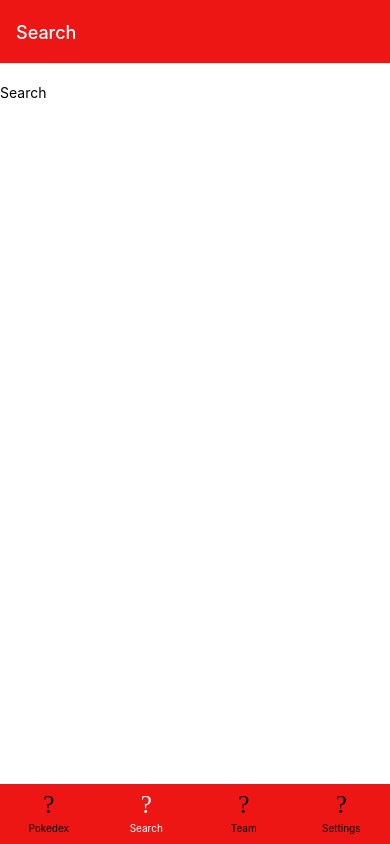
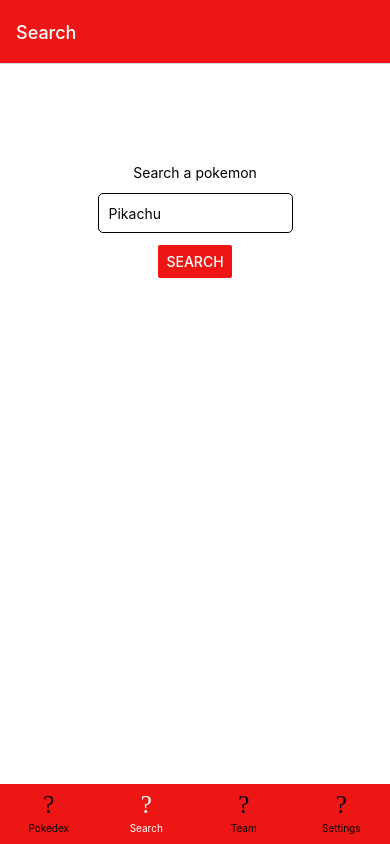
Before and after one commit to LAIR-Antoine/iut-react-native, a React Native app: screen /Search in a window 390 px wide. Built offline with nearby package versions, Linux system fonts and the light colour scheme; no server answers.

Commit message:
feat : search page front

```diff
--- /dev/null
+++ b/components/PokemonSearch.js
@@ -0,0 +1,48 @@
+import React, { useState, useEffect } from 'react';
+import { StatusBar } from 'expo-status-bar';
+import { StyleSheet, Text, TextInput, View, Image, Button } from 'react-native';
+import PokemonCard from './PokemonCard';
+
+function onPressSearch() {
+  console.log('searching pokemon');
+
+
+
+}
+
+export default function PokemonSearch() {
+
+  return (
+    <View style={styles.container}>
+      <Text>Search a pokemon</Text>
+      <TextInput style={styles.input} placeholder="Pikachu" />
+
+      <Button
+        onPress={onPressSearch}
+        title="Search"
+        color="rgba(238,21,21,1)"
+        accessibilityLabel="Search a pokemon"
+      />
+
+      <StatusBar style="auto" />
+    </View>
+  );
+}
+
+const styles = StyleSheet.create({
+  container: {
+    flex: 1,
+    backgroundColor: '#fff',
+    paddingTop: 100,
+    alignItems: 'center',
+  },
+  input: {
+    height: 40,
+    margin: 12,
+    borderWidth: 1,
+    padding: 10,
+    width: '50%',
+    borderRadius: 5,
+  },
+
+});
--- a/screens/SearchScreen.js
+++ b/screens/SearchScreen.js
@@ -1,21 +1,19 @@
 import React from 'react';
-import { StatusBar } from 'expo-status-bar';
-import { StyleSheet, Text, View } from 'react-native';
+import { createStackNavigator } from '@react-navigation/stack';
+import PokemonSearch from '../components/PokemonSearch';
+import PokemonDetail from '../components/PokemonDetail';
 
+const Stack = createStackNavigator();
 
 export default function SearchScreen() {
   return (
-    <View style={styles.container}>
-      <Text>Search</Text>
-      <StatusBar style="auto" />
-    </View>
+    <Stack.Navigator
+    screenOptions={{
+        headerShown: false,
+    }}
+>
+    <Stack.Screen name="Search" component={PokemonSearch} />
+    <Stack.Screen name="PokemonDetail" component={PokemonDetail} />
+</Stack.Navigator>
   );
 }
-
-const styles = StyleSheet.create({
-  container: {
-    flex: 1,
-    backgroundColor: '#fff',
-    paddingTop: 20,
-  }
-});
```
